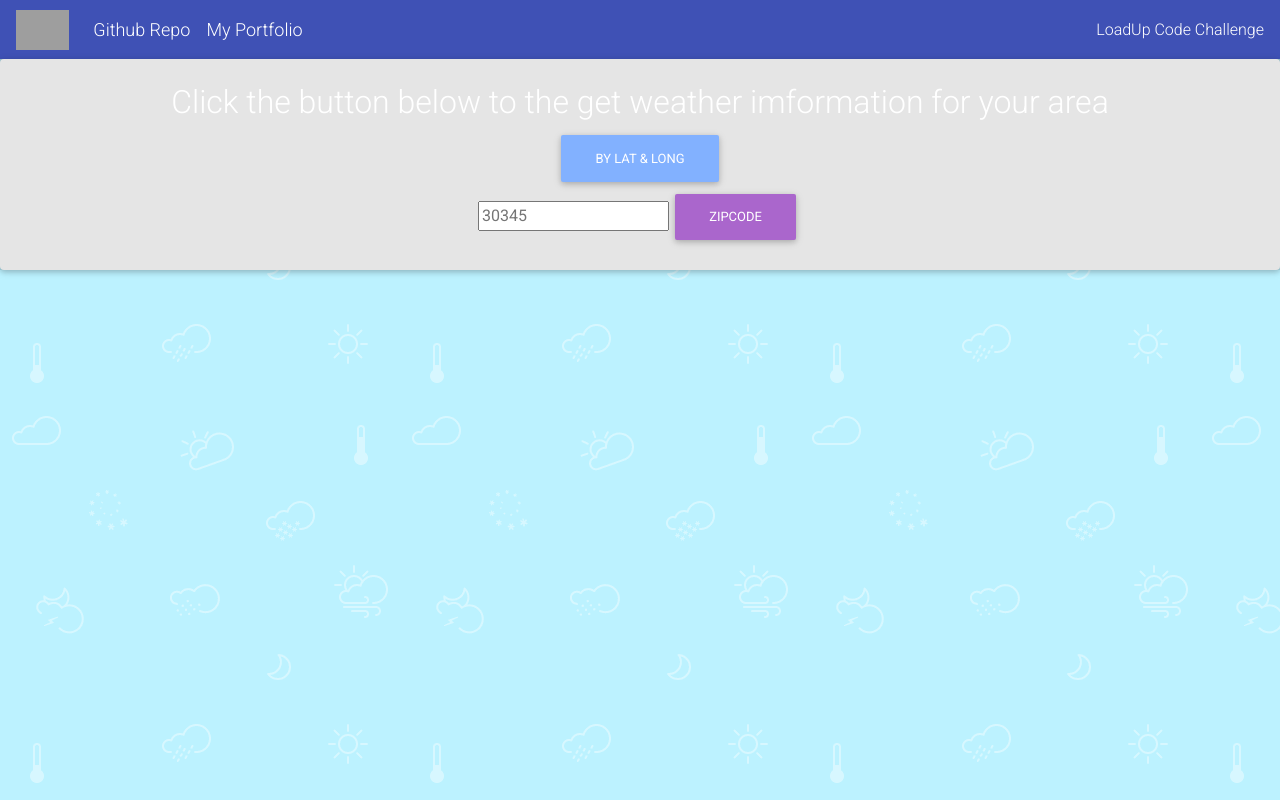
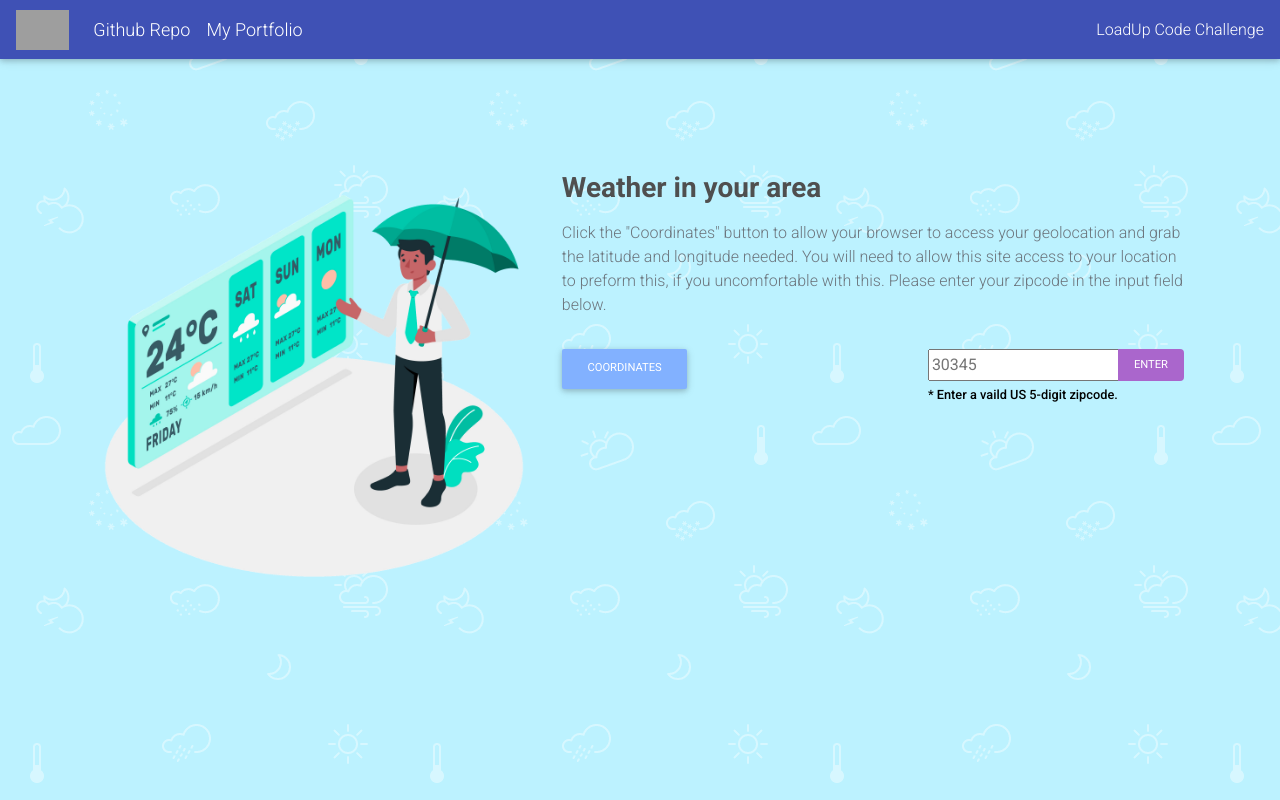
Before and after one commit to scottjr101/LoadUpCodeChallenge, a React (Create React App) app: page / in a window 1280 px wide. Built offline with nearby package versions, Linux system fonts and the light colour scheme; no server answers; grey boxes are pictures that could not be loaded.

Commit message:
redid coord button and form button layout

```diff
--- a/src/components/layout/CurrentWeather.js
+++ b/src/components/layout/CurrentWeather.js
@@ -1,44 +1,68 @@
 import React, { Fragment } from 'react';
 import { MyContext } from '../context/MyProvider';
+import chart from '../../assets/img/forecast-chart.png';
 
 const CurrentWeather = () => {
   return (
     <MyContext.Consumer>
       {(context) => (
         <Fragment>
-          {/* Card */}
-          <div className='card card-image cardbg'>
-            {/* Content */}
-            <div className='text-white text-center align-items-center rgba-black-slight py-4 px-4'>
-              <div>
-                <h2 className='mb-2'>
-                  Click the button below to the get weather imformation for your
-                  area
-                </h2>
+          <div className='m-1 m-lg-5'>
+            <section className='dark-grey-text p-5'>
+              <div className='row'>
+                {/* img */}
+                <div className='col-lg-5 mb-4 mb-md-0'>
+                  <div className='view'>
+                    <img src={chart} className='img-fluid' alt='sample' />
+                  </div>
+                </div>
+                {/* img end */}
+                <div className='col-lg-7 mb-lg-0 mb-4'>
+                  <h3 className='font-weight-bold my-3'>
+                    Weather in your area
+                  </h3>
+                  <p className='text-muted mb-4 pb-2'>
+                    Click the "Coordinates" button to allow your browser to
+                    access your geolocation and grab the latitude and longitude
+                    needed. You will need to allow this site access to your
+                    location to preform this, if you uncomfortable with this.
+                    Please enter your zipcode in the input field below.
+                  </p>
+                  <div className='d-inline d-md-flex justify-content-between'>
                     <button
-                  className='btn btn-light-blue'
+                      className='btn btn-md btn-light-blue mt-0 mx-0 mb-3'
                       onClick={context.getLocation}
                     >
-                  By Lat & Long
+                      Coordinates
                     </button>
-                <form onSubmit={e => context.onSubmit(e)}>
+                    <form onSubmit={(e) => context.onSubmit(e)}>
+                      <div className='input-group'>
                         <input
                           type='zipcode'
                           value={context.zipcode}
                           placeholder='30345'
                           minLength='5'
-                    onChange={e => context.onChange(e)}
+                          onChange={(e) => context.onChange(e)}
                         />
-                  <input
+                        <div className='input-group-append'>
+                          <button
+                            className='btn btn-md btn-secondary rounded-right m-0 px-3 py-2 z-depth-0 waves-effect'
                             type='submit'
                             value='Zipcode'
-                    className='btn btn-secondary'
-                  />
+                          >
+                            Enter
+                          </button>
+                        </div>
+                      </div>
+                      <small className='form-text black-text'>
+                        <strong>* Enter a vaild US 5-digit zipcode.</strong>
+                      </small>
                     </form>
                   </div>
                 </div>
               </div>
-          {/* Card */}
+            </section>
+          </div>
         </Fragment>
       )}
     </MyContext.Consumer>
```
Lines whose indentation alone changed are shown as unchanged.
